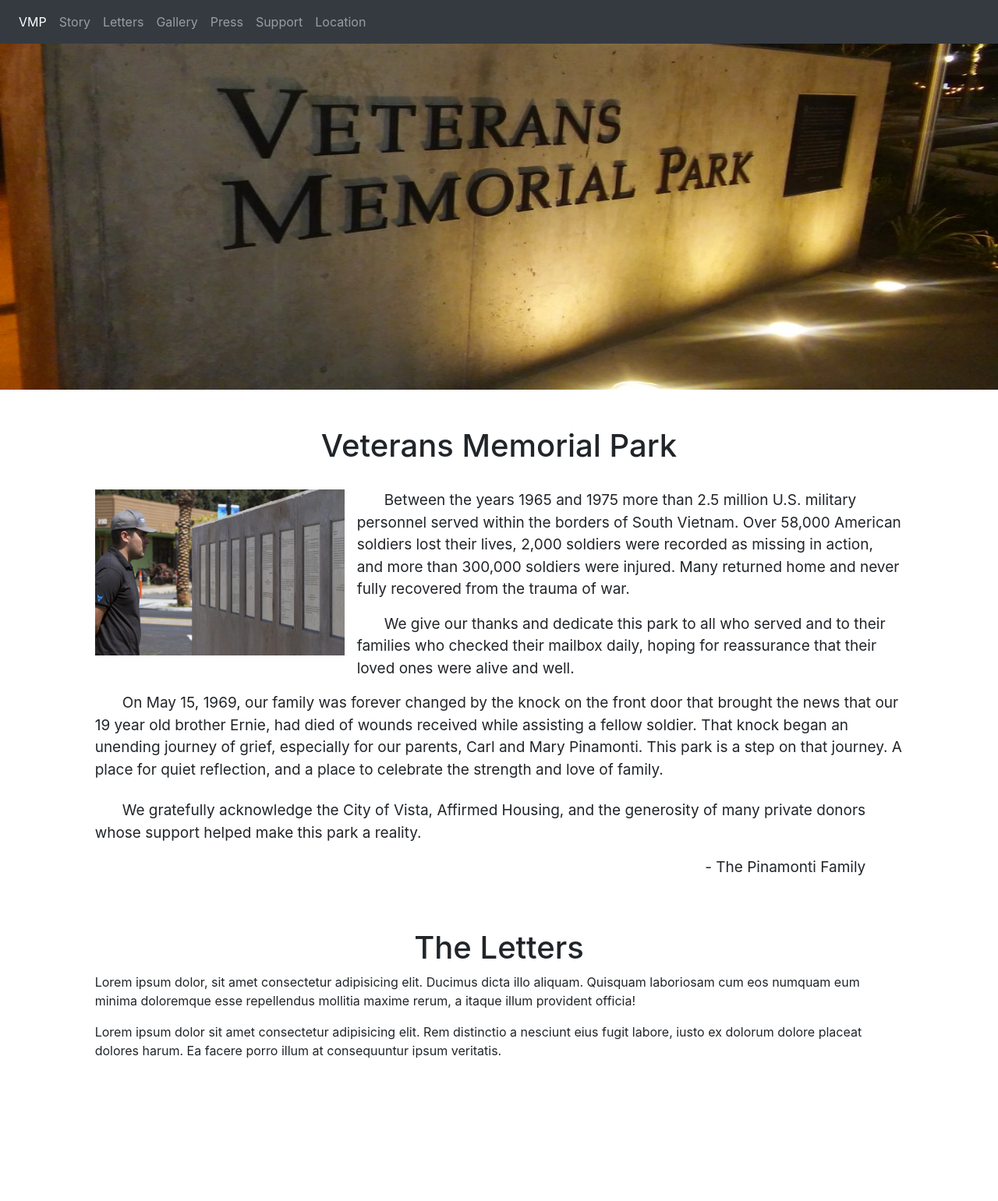
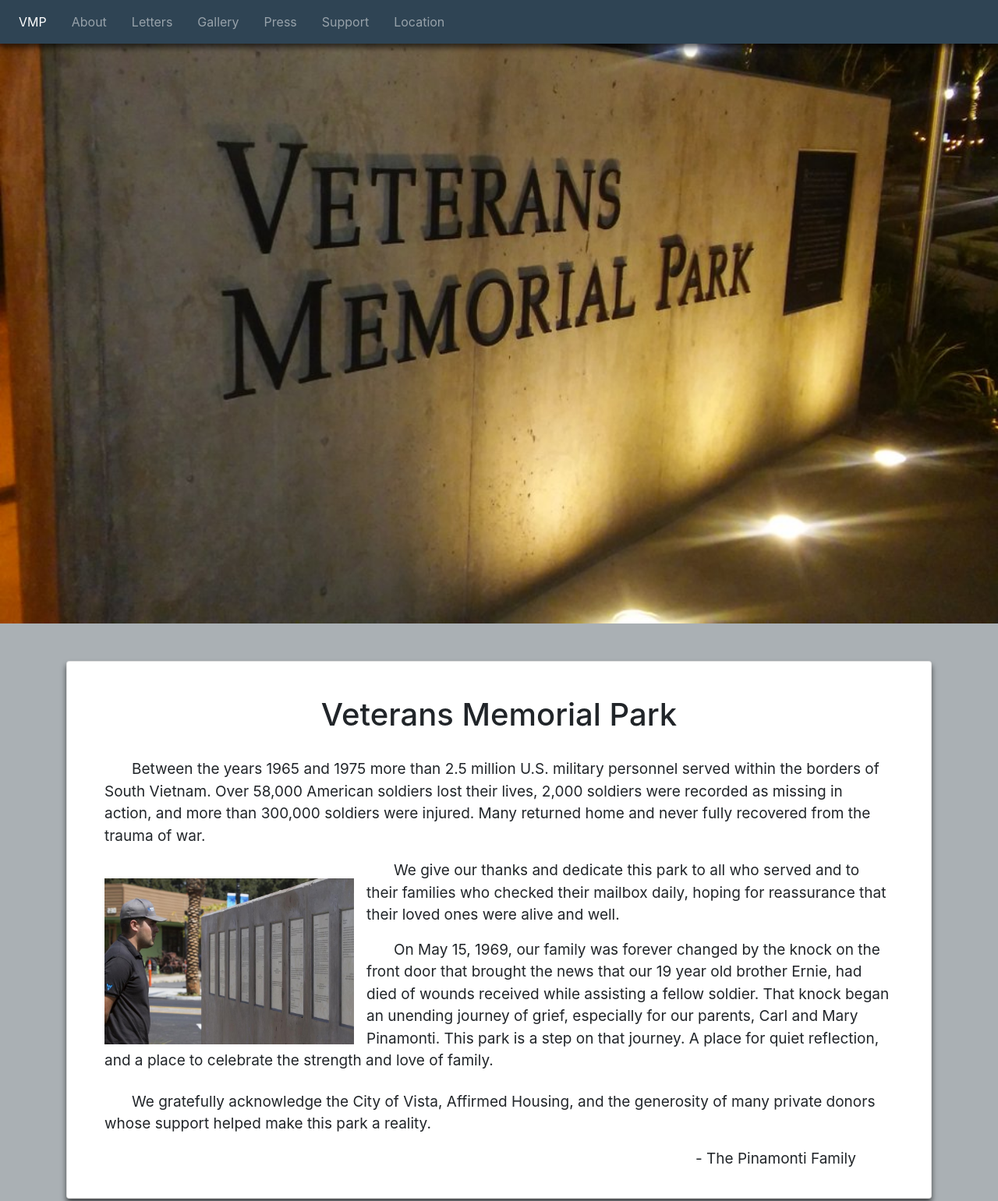
Before and after one commit to KGorham05/vmp, a plain HTML site: page index.html in a window 1280 px wide. Shown: the top 1541 px of the page at 78% size. Before the commit the page ends 1376 px from the top, so only its background shows below. Drawn offline with nearby package versions, Linux system fonts and the light colour scheme.

Commit message:
added box shadow, moved text content into cards

```diff
--- a/assets/css/style.css
+++ b/assets/css/style.css
@@ -1,10 +1,25 @@
+body {
+    background-color: #aab0b4;
+}
+
+#nav {
+    /* background-color: #1A1A1D; */
+    background-color: #2F4454;
+}
+
+.shadow-1 {
+    -webkit-box-shadow: 0px 5px 7px 0px rgba(0,0,0,0.6);
+    -moz-box-shadow: 0px 5px 7px 0px rgba(0,0,0,0.6);
+    box-shadow: 0px 5px 7px 0px rgba(0,0,0,0.6);
+}
 
 .indent {
     text-indent: 35px;
 }
 
 .hero-img {
-    max-height: 500px;
+    height: 100vh;
+    min-height: 500px;
 }
 
 .letter-img {
@@ -12,6 +27,6 @@
     float: left;
 }
 
-.story-text {
+.about-text {
     font-size: 19px;
 }
--- a/index.html
+++ b/index.html
@@ -18,7 +18,8 @@
 
 <body>
 
-    <nav class="navbar navbar-expand-lg navbar-dark bg-dark fixed-top">
+    <!-- Nav -->
+    <nav class="navbar navbar-expand-lg navbar-dark fixed-top shadow-1" id="nav">
         <button class="navbar-toggler" type="button" data-toggle="collapse" data-target="#navbarNav"
             aria-controls="navbarNav" aria-expanded="false" aria-label="Toggle navigation">
             <span class="navbar-toggler-icon"></span>
@@ -26,53 +27,59 @@
         <div class="collapse navbar-collapse" id="navbarNav">
             <ul class="navbar-nav">
                 <li class="nav-item active">
-                    <a class="nav-link" href="#">VMP <span class="sr-only">(current)</span></a>
+                    <a class="nav-link mr-3" href="#">VMP <span class="sr-only">(current)</span></a>
                 </li>
                 <li class="nav-item">
-                    <a class="nav-link" href="#story">Story</a>
+                    <a class="nav-link mr-3" href="#about">About</a>
                 </li>
                 <li class="nav-item">
-                    <a class="nav-link" href="#letters">Letters</a>
+                    <a class="nav-link mr-3" href="#letters">Letters</a>
                 </li>
                 <li class="nav-item">
-                    <a class="nav-link" href="#gallery">Gallery</a>
+                    <a class="nav-link mr-3" href="#gallery">Gallery</a>
                 </li>
                 <li class="nav-item">
-                    <a class="nav-link" href="#press">Press</a>
+                    <a class="nav-link mr-3" href="#press">Press</a>
                 </li>
                 <li class="nav-item">
-                    <a class="nav-link" href="#support">Support</a>
+                    <a class="nav-link mr-3" href="#support">Support</a>
                 </li>
                 <li class="nav-item">
-                    <a class="nav-link" href="#location">Location</a>
+                    <a class="nav-link mr-3" href="#location">Location</a>
                 </li>
             </ul>
         </div>
     </nav>
 
-    <!-- Main Content -->
+
+    <!-- Hero Image -->
     <div class="container-fluid ">
-
-        <!-- Hero Image Row -->
         <div class="row">
             <div class="col-12 px-0">
                 <img src="./assets/images/sign-night.jpg" class="img-fluid w-100 hero-img"
                     alt="park wall with title and plaque">
             </div>
         </div>
+    </div>
 
-        <!-- Story Title -->
-        <div id="story" class="row">
+    <!-- Main Container -->
+    <div class="container">
+
+        <!-- About Card -->
+        <div class="card mt-5 shadow-1" id="about">
+            <div class="card-body px-5">
+                <!-- Title -->
+                <div class="row">
                     <div class="col-12">
-                <h1 class="text-center mt-5">Veterans Memorial Park</h1>
+                        <h1 class="text-center mt-4">Veterans Memorial Park</h1>
                     </div>
                 </div>
 
-        <!-- Story Text -->
-        <div class="row story-text">
-            <div class="offset-1 col-10 mt-4">
-                <img src="./assets/images/reading-letters.jpg" class="img-fluid letter-img mr-3 mb-1" alt="man reading letters on the wall">
-                <p class="indent">
+                <!-- About Text -->
+                <div class="row about-text">
+                    <div class="col-12 mt-4">
+
+                        <p class="indent card-text">
                             Between the years 1965 and 1975 more than 2.5 million U.S. military personnel served within
                             the
                             borders of South Vietnam. Over 58,000 American soldiers lost their lives, 2,000 soldiers
@@ -81,12 +88,14 @@
                             home and
                             never fully recovered from the trauma of war.
                         </p>
-                <p class="indent">
+                        <img src="./assets/images/reading-letters.jpg" class="img-fluid letter-img mr-3 mb-1 mt-4"
+                            alt="man reading letters on the wall">
+                        <p class="indent card-text">
                             We give our thanks and dedicate this park to all who served and to their families who
                             checked their
                             mailbox daily, hoping for reassurance that their loved ones were alive and well.
                         </p>
-                <p class="indent">
+                        <p class="indent card-text">
                             On May 15, 1969, our family was forever changed by the knock on the front door that brought
                             the news
                             that our 19 year old brother Ernie, had died of wounds received while assisting a fellow
@@ -97,7 +106,7 @@
                             the
                             strength and love of family.
                         </p>
-                <p class="indent mt-4 ">
+                        <p class="indent card-text mt-4">
                             We gratefully acknowledge the City of Vista, Affirmed Housing, and the generosity of many
                             private
                             donors whose support helped make this park a reality.
@@ -105,18 +114,36 @@
                         <p class="text-right mr-5">- The Pinamonti Family</p>
                     </div>
                 </div>
+            </div>
 
+        <!-- End about Card -->
+        </div>
+
+        <!-- Letters Card -->
+        <div class="card mt-5 shadow-1">
+            <div class="card-body">
                 <!-- Letters Title -->
                 <div id="letters" class="row mt-5">
                     <div class="col-12">
                         <h1 class="text-center">The Letters</h1>
                     </div>
                 </div>
+
                 <!-- Letters Section -->
                 <div class="row">
                     <div class="offset-1 col-10">
-                <p>Lorem ipsum dolor, sit amet consectetur adipisicing elit. Ducimus dicta illo aliquam. Quisquam laboriosam cum eos numquam eum minima doloremque esse repellendus mollitia maxime rerum, a itaque illum provident officia!</p>
-                <p>Lorem ipsum dolor sit amet consectetur adipisicing elit. Rem distinctio a nesciunt eius fugit labore, iusto ex dolorum dolore placeat dolores harum. Ea facere porro illum at consequuntur ipsum veritatis.</p>
+                        <p>Lorem ipsum dolor, sit amet consectetur adipisicing elit. Ducimus dicta illo aliquam.
+                            Quisquam
+                            laboriosam cum eos numquam eum minima doloremque esse repellendus mollitia maxime rerum, a
+                            itaque
+                            illum provident officia!</p>
+                        <p>Lorem ipsum dolor sit amet consectetur adipisicing elit. Rem distinctio a nesciunt eius fugit
+                            labore,
+                            iusto ex dolorum dolore placeat dolores harum. Ea facere porro illum at consequuntur ipsum
+                            veritatis.</p>
+                    </div>
+                </div>
+
             </div>
         </div>
 
@@ -124,6 +151,12 @@
 
         <!-- End Main Container -->
     </div>
+
+
+
+
+
+
 
 
 
```
Lines whose indentation alone changed are shown as unchanged.
